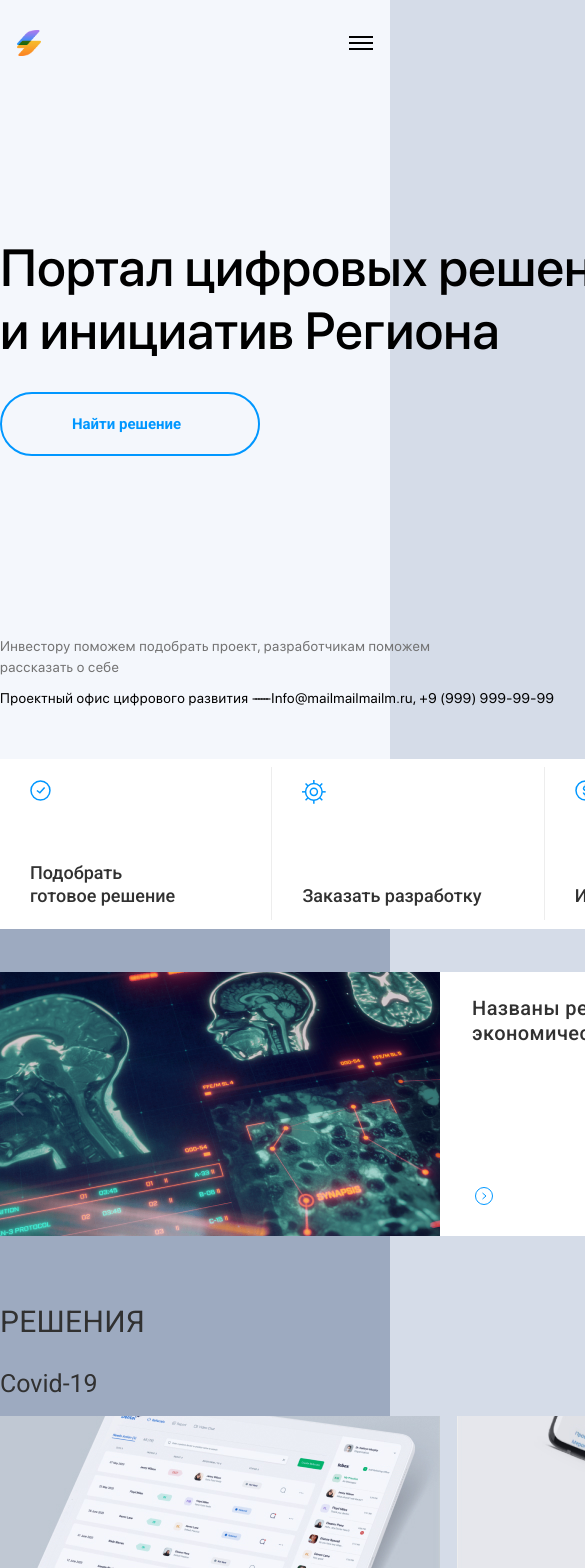
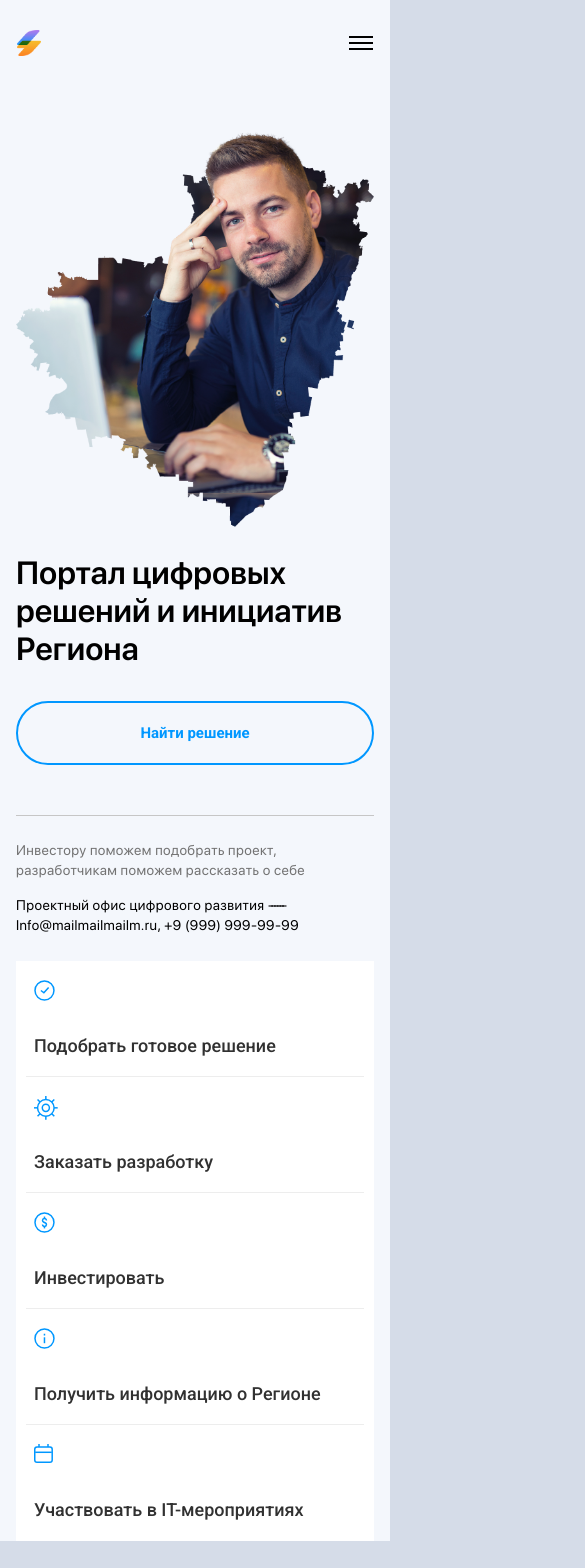
Before and after one commit to KazimirS46/it-portal2, a Next.js app: page / in a window 390 px wide. Shown: the top 1568 px of the page, 585 px wide, since content can reach past the window. After the commit the page ends 1541 px from the top, so only its background shows below. Built offline with nearby package versions, Linux system fonts and the light colour scheme.

Commit message:
configurate herotop and actionBtn

```diff
--- a/app/layout.tsx
+++ b/app/layout.tsx
@@ -28,7 +28,7 @@ export default function RootLayout({
 
         <main>{children}</main>
 
-        <Footer />
+        {/* <Footer /> */}
       </body>
     </html>
   );
--- a/app/page.tsx
+++ b/app/page.tsx
@@ -10,12 +10,12 @@ export default function Home() {
   return (
     <>
       <Hero />
-      <News />
-      <SolutionsMain />
-      <DeveloperSection />
-      <ServicesSection />
-      <EventsSection />
-      <ProjectsSection />
+      {/* <News /> */}
+      {/* <SolutionsMain /> */}
+      {/* <DeveloperSection /> */}
+      {/* <ServicesSection /> */}
+      {/* <EventsSection /> */}
+      {/* <ProjectsSection /> */}
     </>
   );
 }
--- a/components/HeroSection/components/ActionBtn/index.module.css
+++ b/components/HeroSection/components/ActionBtn/index.module.css
@@ -86,3 +86,33 @@
 .actionBtn span {
   text-align: left;
 }
+
+@media (max-width: 425px) {
+  .actionContainer {
+    order: 2;
+    top: 0;
+  }
+
+  .actionBtnList {
+    flex-direction: column;
+  }
+
+  .actionBtn {
+    height: 116px;
+    padding: 19px 18px;
+  }
+
+  .br {
+    display: none;
+  }
+
+  .divider {
+    width: 94.17%;
+    top: initial;
+    bottom: 0;
+    left: 2.92%;
+    right: initial;
+    border-left: none;
+    border-bottom: 1px solid #ededed;
+  }
+}
--- a/components/HeroSection/components/ActionBtn/index.tsx
+++ b/components/HeroSection/components/ActionBtn/index.tsx
@@ -163,7 +163,7 @@ export function ActionBtn() {
             {svg.solution}
 
             <span>
-              Подобрать<br></br> готовое решение
+              Подобрать<br className={styles.br}></br> готовое решение
             </span>
 
             <div className={styles.divider}></div>
--- a/components/HeroSection/components/HeroTop/index.module.css
+++ b/components/HeroSection/components/HeroTop/index.module.css
@@ -30,6 +30,10 @@
   background: var(--desc-text-color3);
   color: var(--bgr-color);
   transform: scale(1.01);
+}
+
+.divider {
+  display: none;
 }
 
 .description {
@@ -73,3 +77,44 @@
   width: 100%;
   height: auto;
 }
+
+@media (max-width: 425px) {
+  .info {
+    order: 1;
+  }
+  .title {
+    width: 100%;
+    padding: 0;
+    margin-bottom: 33px;
+    font-size: 32px;
+    font-weight: 600;
+    line-height: 38px;
+  }
+  .br {
+    display: none;
+  }
+  .btnSearch {
+    width: 100%;
+    display: flex;
+    justify-content: center;
+    align-items: center;
+    margin-bottom: 50px;
+  }
+  .divider {
+    display: block;
+    margin-bottom: 24px;
+    border-bottom: 1px solid #c6c6c6;
+  }
+  .description {
+    margin-bottom: 14px;
+  }
+  .image {
+    position: relative;
+    top: 0;
+    left: 0;
+    width: 100%;
+    margin: 0 auto;
+    margin-top: 40px;
+    margin-bottom: 27px;
+  }
+}
--- a/components/HeroSection/components/HeroTop/index.tsx
+++ b/components/HeroSection/components/HeroTop/index.tsx
@@ -8,12 +8,15 @@ export function HeroTop() {
     <>
       <div className={styles.info}>
         <h1 className={styles.title}>
-          Портал цифровых решений <br></br>и инициатив Региона
+          Портал цифровых решений <br className={styles.br}></br>и инициатив
+          Региона
         </h1>
 
         <Link href={'/solutions'} className={styles.btnSearch}>
           Найти решение
         </Link>
+
+        <div className={styles.divider}></div>
 
         <p className={styles.description}>
           Инвестору поможем подобрать проект, разработчикам поможем рассказать о
--- a/components/HeroSection/index.module.css
+++ b/components/HeroSection/index.module.css
@@ -10,6 +10,24 @@
 .container {
   padding-top: 113px;
 }
+
 .heroContent {
   position: relative;
 }
+
+@media (max-width: 425px) {
+  .wrapper {
+    width: 100vw;
+    margin: 0 auto;
+  }
+
+  .container {
+    padding-top: 5.75rem;
+  }
+
+  .heroContent {
+    display: flex;
+    flex-direction: column;
+    padding: 0 1rem;
+  }
+}
```
